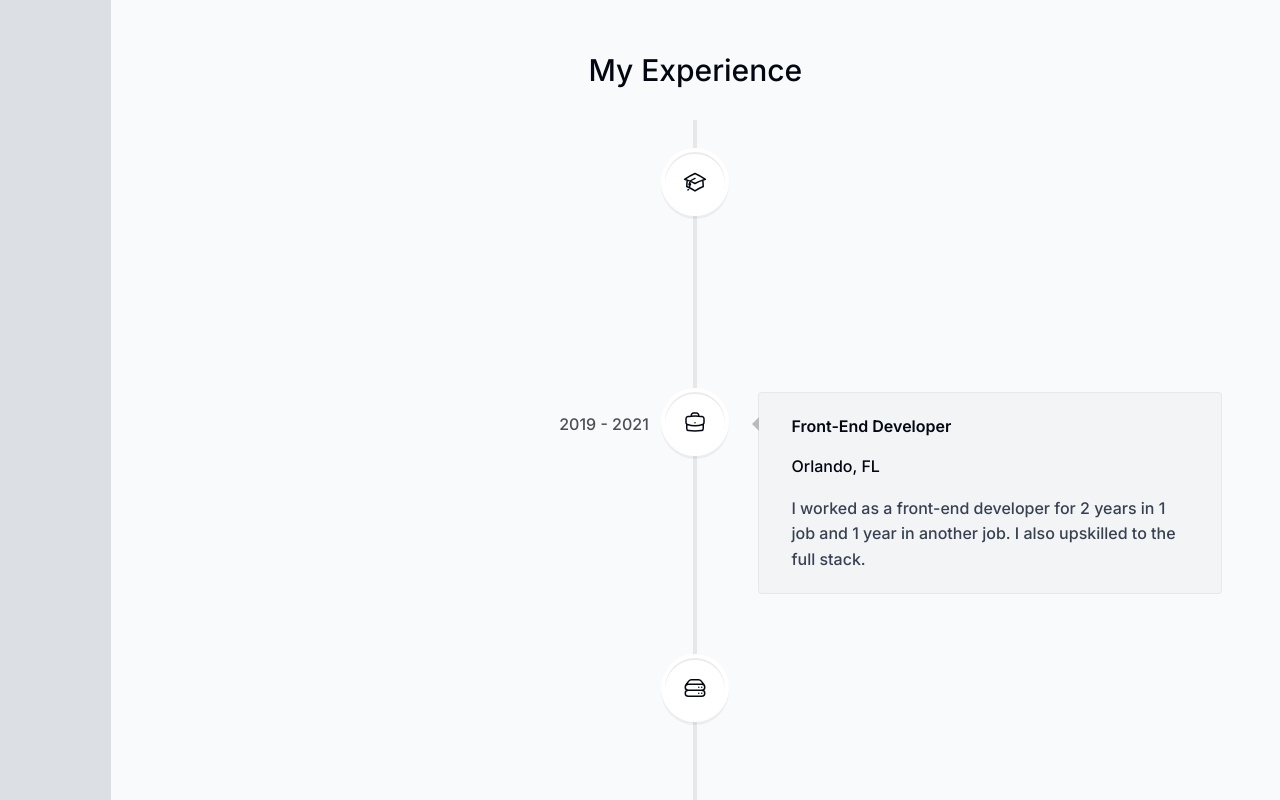
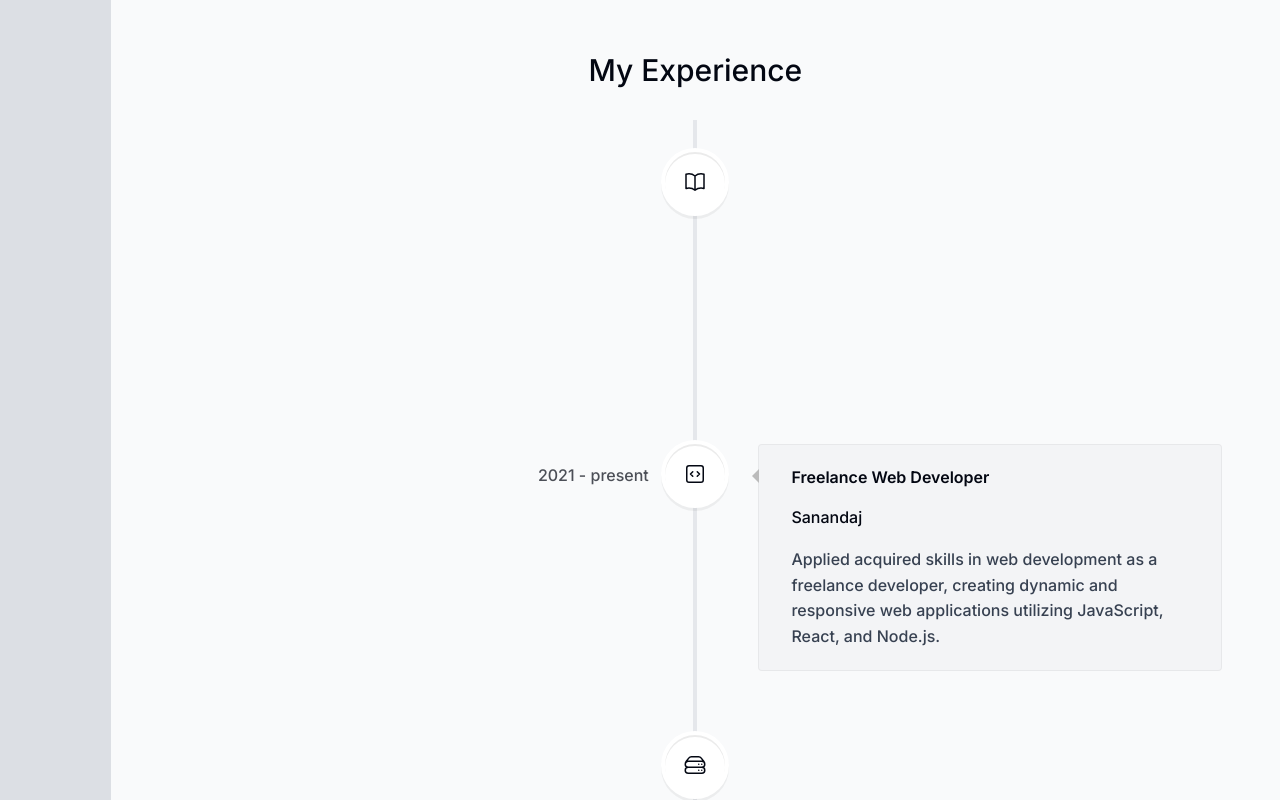
Before and after one commit to Monzer65/nextjs-nodemailer-My_Portfolio, a Next.js app: page / in a window 1280 px wide. Shown: the part 1180-1980 px from the top of the page. Built offline with nearby package versions, Linux system fonts and the light colour scheme.

Commit message:
updated experience variable

```diff
--- a/components/home/experience.jsx
+++ b/components/home/experience.jsx
@@ -9,8 +9,8 @@ import {
 } from "react-vertical-timeline-component";
 import "react-vertical-timeline-component/style.min.css";
 import {
-  AcademicCapIcon,
-  BriefcaseIcon,
+  BookOpenIcon,
+  CodeBracketSquareIcon,
   ServerStackIcon,
   StarIcon,
 } from "@heroicons/react/24/outline";
@@ -18,28 +18,28 @@ import TimelineElement from "./timeLine";
 
 const experiencesData = [
   {
-    title: "Graduated bootcamp",
-    location: "Miami, FL",
+    title: "Web Development Self-Study",
+    location: "Sanandaj",
     description:
-      "I graduated after 6 months of studying. I immediately found a job as a front-end developer.",
-    icon: React.createElement(AcademicCapIcon),
-    date: "2019",
+      "Engaged in intensive self-study of web development technologies including HTML, CSS, JavaScript, Node.js, React, Next.js, Vue.js, and Express over a period of 2 years.",
+    icon: React.createElement(BookOpenIcon),
+    date: "2019 - present",
   },
   {
-    title: "Front-End Developer",
-    location: "Orlando, FL",
+    title: "Freelance Web Developer",
+    location: "Sanandaj",
     description:
-      "I worked as a front-end developer for 2 years in 1 job and 1 year in another job. I also upskilled to the full stack.",
-    icon: React.createElement(BriefcaseIcon),
-    date: "2019 - 2021",
+      "Applied acquired skills in web development as a freelance developer, creating dynamic and responsive web applications utilizing JavaScript, React, and Node.js.",
+    icon: React.createElement(CodeBracketSquareIcon),
+    date: "2021 - present",
   },
   {
-    title: "Full-Stack Developer",
-    location: "Houston, TX",
+    title: "Personal Projects",
+    location: "Sanandaj",
     description:
-      "I'm now a full-stack developer working as a freelancer. My stack includes React, Next.js, TypeScript, Tailwind, Prisma and MongoDB. I'm open to full-time opportunities.",
+      "Independently worked on various personal projects to deepen understanding and expertise in web development technologies. Projects included implementing modern frameworks like Next.js and exploring backend technologies.",
     icon: React.createElement(ServerStackIcon),
-    date: "2021 - present",
+    date: "Ongoing",
   },
 ];
 
```
Also changed, not shown: public/avatar.jpeg (deleted).
